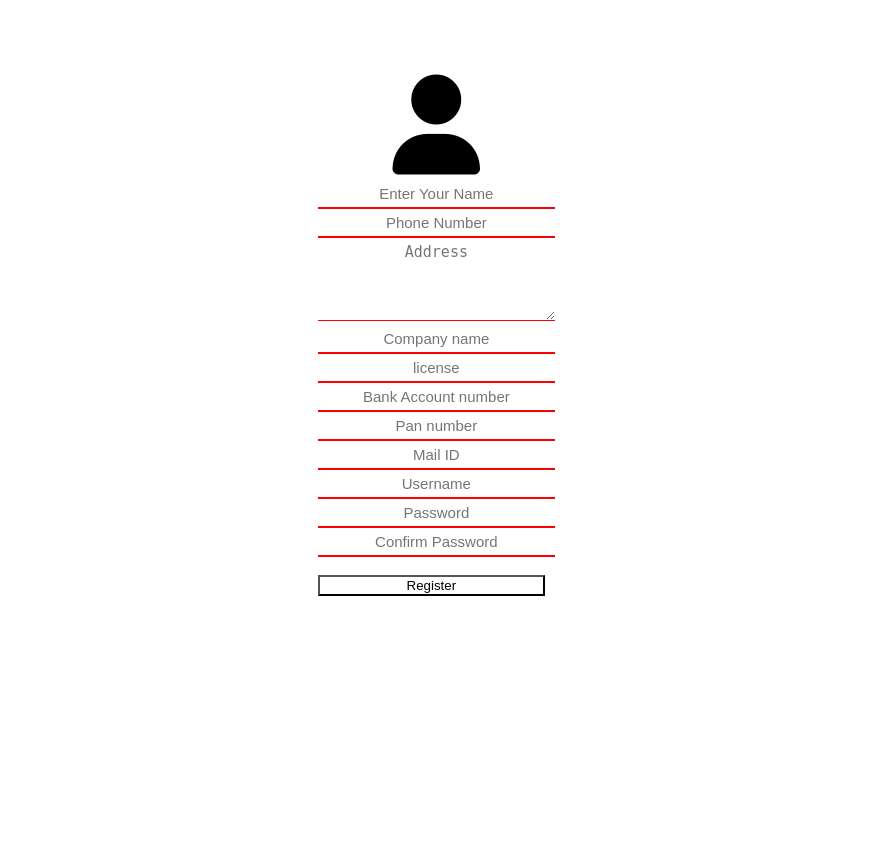
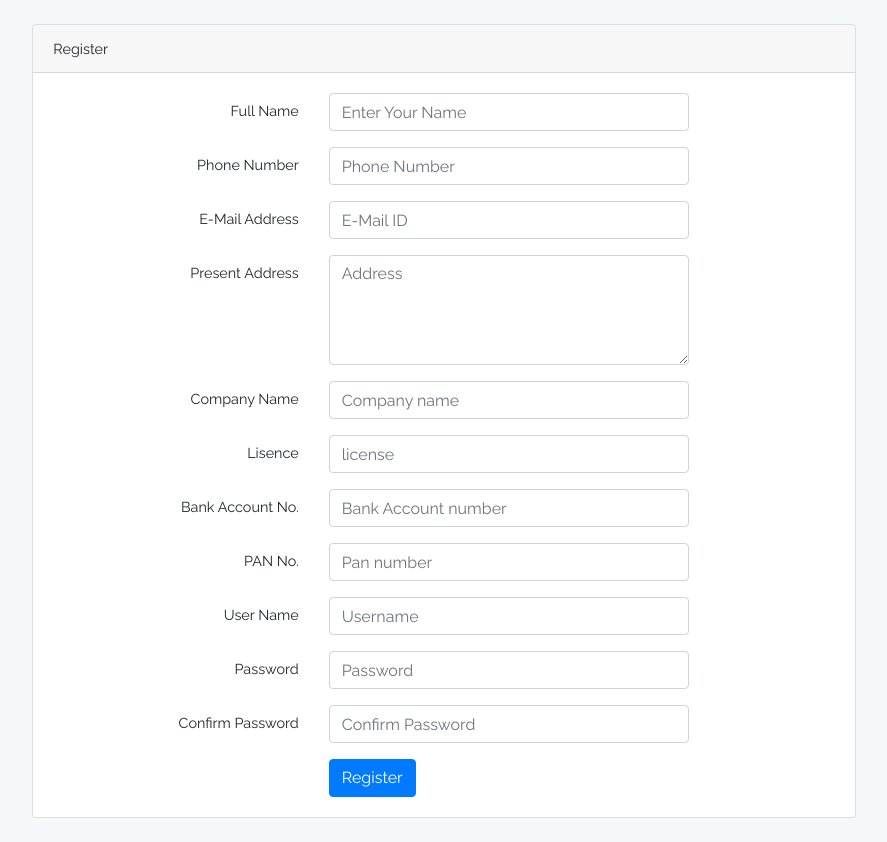
Before and after one commit to ImpulseCorona101/Impulse, a PHP site: page /PaytmKit/AgroCraft/auth/BuyerRegistration.php in a window 1280 px wide. Shown: the whole page, without its empty margins (196-1083 px from the left). Before the commit the page ends 596 px from the top, so only its background shows below. Run offline with PHP 8.4, Linux system fonts and the light colour scheme; some libraries are stand-ins or nearby versions.

Commit message:
buyers reg done

```diff
--- a/AgroCraft/auth/BuyerRegistration.php
+++ b/AgroCraft/auth/BuyerRegistration.php
@@ -5,10 +5,152 @@
 	<link rel="stylesheet" type="text/css" href="../Styles/buyer_reg.css">
 	<script src="https://kit.fontawesome.com/c587fc1763.js" crossorigin="anonymous"></script>
 	<title>Buyer Registration</title>
+	<link rel="stylesheet" href="https://stackpath.bootstrapcdn.com/bootstrap/4.4.1/css/bootstrap.min.css">
+    <link rel="stylesheet" href="../portal_files/bootstrap.min.css">
+	<style>
+    @import url(https://fonts.googleapis.com/css?family=Raleway:300,400,600);
+    body{
+        margin: 0;
+        font-size: .9rem;
+        font-weight: 400;
+        line-height: 1.6;
+        color: #212529;
+        text-align: left;
+        background-color: #f5f8fa;
+    }
+
+    .my-form, .login-form
+    {
+        font-family: Raleway, sans-serif;
+    }
+
+    .my-form
+    {
+        padding-top: 1.5rem;
+        padding-bottom: 1.5rem;
+    }
+
+    .my-form .row
+    {
+        margin-left: 0;
+        margin-right: 0;
+    }
+
+    .login-form
+    {
+        padding-top: 1.5rem;
+        padding-bottom: 1.5rem;
+    }
+
+    .login-form .row
+    {
+        margin-left: 0;
+        margin-right: 0;
+    }
+
+    </style>
 </head>
 
 <body>
-	<div class="flex-container">
+	<main class="my-form">
+		<div class="cotainer">
+			<div class="row justify-content-center">
+				<div class="col-md-8">
+					<div class="card">
+						<div class="card-header">Register</div>
+						<div class="card-body">
+							<form name="my-form" action="BuyerRegistration.php" method="post">
+								<div class="form-group row">
+									<label for="full_name" class="col-md-4 col-form-label text-md-right">Full Name</label>
+									<div class="col-md-6">
+										<input type="text" id="full_name" class="form-control" name="name" placeholder="Enter Your Name" required>
+									</div>
+								</div>
+
+								<div class="form-group row">
+									<label for="phone_number" class="col-md-4 col-form-label text-md-right">Phone Number</label>
+									<div class="col-md-6">
+										<input type="text" id="phone_number" class="form-control" name="phonenumber" placeholder="Phone Number" required>
+									</div>
+								</div>
+
+								<div class="form-group row">
+									<label for="email_address" class="col-md-4 col-form-label text-md-right">E-Mail Address</label>
+									<div class="col-md-6">
+										<input type="email" id="email_address" class="form-control" name="mail" placeholder="E-Mail ID" required>
+									</div>
+								</div>
+
+								<div class="form-group row">
+									<label for="present_address" class="col-md-4 col-form-label text-md-right">Present Address</label>
+									<div class="col-md-6">
+										<textarea type="text" id="present_address" class="form-control" rows="4" name="address" placeholder="Address" required></textarea>
+									</div>
+								</div>
+
+								<div class="form-group row">
+									<label for="campany_name" class="col-md-4 col-form-label text-md-right">Company Name</label>
+									<div class="col-md-6">
+										<input type="text" id="campany_name" class="form-control" name="company_name" placeholder="Company name" required>
+									</div>
+								</div>
+
+								<div class="form-group row">
+									<label for="lisence" class="col-md-4 col-form-label text-md-right">Lisence</label>
+									<div class="col-md-6">
+										<input type="text" id="lisence" class="form-control" name="license" placeholder="license" required>
+									</div>
+								</div>
+
+								<div class="form-group row">
+									<label for="account1" class="col-md-4 col-form-label text-md-right">Bank Account No.</label>
+									<div class="col-md-6">
+										<input type="text" id="account1" class="form-control" name="account" placeholder="Bank Account number" required>
+									</div>
+								</div>
+
+								<div class="form-group row">
+									<label for="account2" class="col-md-4 col-form-label text-md-right">PAN No.</label>
+									<div class="col-md-6">
+										<input type="text" id="account2" class="form-control" name="pan" placeholder="Pan number" required>
+									</div>
+								</div>
+
+								<div class="form-group row">
+									<label for="user_name" class="col-md-4 col-form-label text-md-right">User Name</label>
+									<div class="col-md-6">
+										<input type="text" id="user_name" class="form-control" name="username" placeholder="Username" required>
+									</div>
+								</div>
+
+
+								<div class="form-group row">
+									<label for="p1" class="col-md-4 col-form-label text-md-right">Password</label>
+									<div class="col-md-6">
+										<input id="p1" class="form-control" type="password" name="password" placeholder="Password" required>
+									</div>
+								</div>
+
+								<div class="form-group row">
+									<label for="p2" class="col-md-4 col-form-label text-md-right">Confirm Password</label>
+									<div class="col-md-6">
+										<input id="p2" class="form-control" type="password" name="confirmpassword" placeholder="Confirm Password" required>
+									</div>
+								</div>
+
+								<div class="col-md-6 offset-md-4">
+									<button type="submit" class="btn btn-primary" name="register" value="Register">
+										Register
+									</button>
+								</div>
+							</form>
+						</div>
+					</div>
+				</div>
+			</div>
+		</div>
+	</main>
+	<!-- <div class="flex-container">
 		<div class="box">
 			<i class="fas fa-user" style="font-size:100px; "></i>
 		</div>
@@ -23,7 +165,7 @@
 			<input class="box" type="text" name="account" placeholder="Bank Account number"><br>
 			<input class="box" type="text" name="pan" placeholder="Pan number" required><br>
 
-			<input class="box" type="mail" name="mail" placeholder="Mail ID"><br>
+			<input class="box" type="email" name="mail" placeholder="Mail ID"><br>
 			<input class="box" type="text" name="username" placeholder="Username" required><br>
 			<input class="box" type="password" name="password" placeholder="Password" required><br>
 			<input class="box" type="password" name="confirmpassword" placeholder="Confirm Password" required><br><br>
@@ -31,7 +173,7 @@
 			<input id="button" type="submit" name="register" value="Register">
 
 		</form>
-	</div>
+	</div> -->
 </body>
 
 </html>
```
